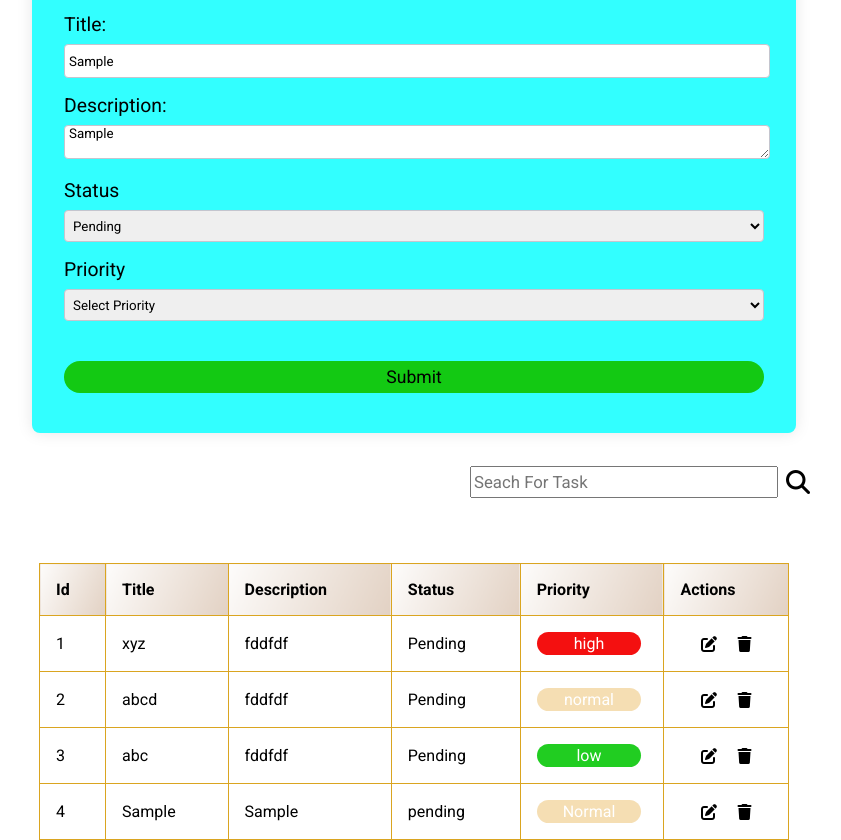
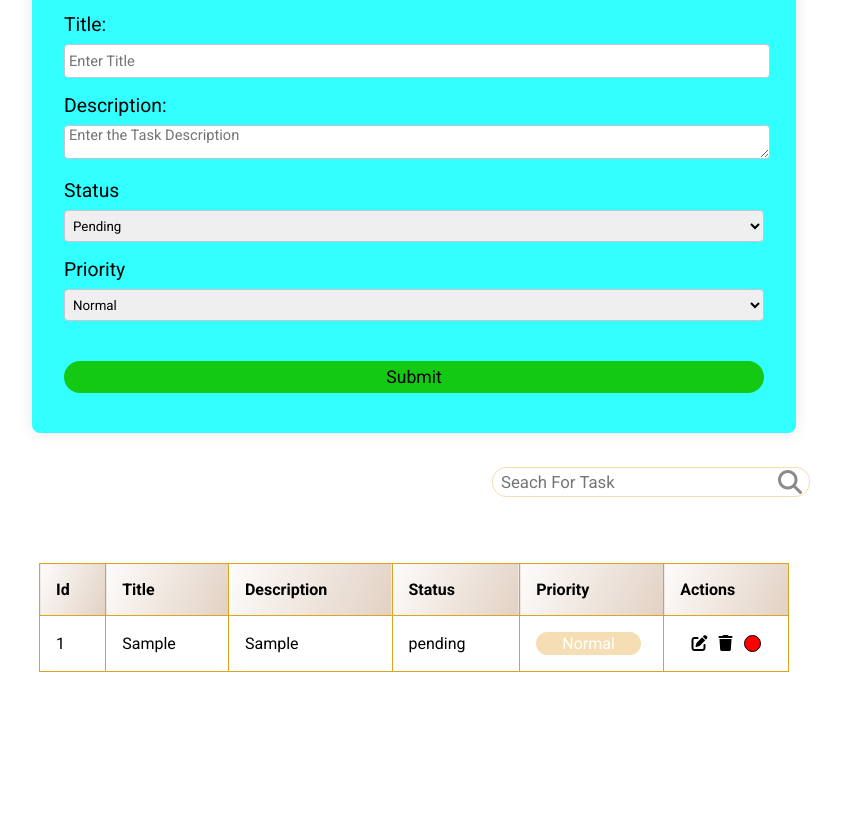
Before and after one commit to PravinPadalkar/Todo-List, a plain HTML site: page index.html in a window 1280 px wide. Both pictures are taken after typing "Sample", "Sample" into the empty fields and a click on the button "Submit". Shown: the part 101-941 px from the top of the page, without its empty margins (226-1067 px from the left). After the commit the page ends 816 px from the top, so only its background shows below. Drawn offline with Linux system fonts and the light colour scheme; a web font is replaced by a local one.

Commit message:
Add LocalStorage, Handle clear form

```diff
--- a/index.html
+++ b/index.html
@@ -4,7 +4,7 @@
     <meta charset="UTF-8" />
     <meta name="viewport" content="width=device-width, initial-scale=1.0" />
     <title>task 1</title>
-    <script type="module" src="script.js"></script>
+    <script defer src="script.js"></script>
     <link
       rel="stylesheet"
       href="https://cdnjs.cloudflare.com/ajax/libs/font-awesome/6.7.2/css/all.min.css"
@@ -42,15 +42,15 @@
 
           </div>
           <div class="input-group">
-            <label for="status">Status</label>
-            <select name="status" id="status">
+            <label for="status-input">Status</label>
+            <select  name="status" id="status-input">
               <option value="pending">Pending</option>
               <option value="completed">Completed</option>
             </select>
           </div>
           <div class="input-group">
-            <label for="priority">Priority</label>
-            <select name="priority" id="priority">
+            <label for="priority-input">Priority</label>
+            <select name="priority" id="priority-input">
               <option value="Normal" hidden>Select Priority</option>
               <option value="high">High</option>
               <option value="normal">Normal</option>
--- a/script.js
+++ b/script.js
@@ -1,43 +1,34 @@
-const tbody = document.querySelector(".tbody")
 const myForm  = document.querySelector('#taskForm')
 const titleInput = document.querySelector('#title')
 const descInput = document.querySelector('#description')
+const statusInput = document.querySelector('#status-input')
+const priorityInput = document.querySelector('#priority-input')
 const submitBtn = document.querySelector('.submit-btn')
+const tbody = document.querySelector(".tbody")
 const searchInput = document.querySelector('#Search')
+
 let isEditingId = null;
-let taskList = [
-  {
-    id: 1,
-    title: 'xyz',
-    description: "fddfdf",
-    status : 'Pending',
-    priority : 'high'
-  },
-  {
-    id: 2,
-    title: 'abcd',
-    description: "fddfdf",
-    status : 'Pending',
-    priority : 'normal'
-  },
-  {
-    id: 3,
-    title: 'abc',
-    description: "fddfdf",
-    status : 'Pending',
-    priority : 'low'
-  },
-];
-
+let taskList = JSON.parse(localStorage.getItem('data')) ?? []
 showData(taskList)
-
+//Storage utility Function
+const saveToLocalStorage=(list)=>{
+  localStorage.setItem('data',JSON.stringify(list))
+}
 //Delete Function
 const handleDelete= (id)=>{
-  console.log(id)
+  const res = confirm(`Do You To Delete Selected Task with ${id}?`)
+  if(res!='true') return
   taskList = taskList.filter((item)=> item.id!==id)
   showData(taskList)
+  saveToLocalStorage(taskList)
 }
 
+const clearForm=()=>{
+  titleInput.value = ""
+  descInput.value = ""
+  statusInput.value="pending"
+  priorityInput.value = "normal"
+}
 //edit Function
 const handleEdit = (id,title,description) =>{
   isEditingId = id;
@@ -72,20 +63,28 @@ myForm.addEventListener('submit',(e)=>{
     })
     submitBtn.innerHTML = 'Submit'
     showData(taskList)
+    isEditingId = null;
+    saveToLocalStorage(taskList)
+    clearForm()
     return
   }
   newEntry = {...newEntry , id: taskList.length+1}
   taskList.push(newEntry)
 
   showData(taskList)
+  saveToLocalStorage(taskList)
+  clearForm()
 })
 
 function showData(data){
   tbody.innerHTML = ""
   //For Empty Data Functionality
-  // if(data.length===0){
-  //   tbody.innerHTML
-  // }
+  if(data.length===0){
+    const messageDiv = document.createElement('div');
+    messageDiv.innerHTML = `<h2>No Data Found......<h2/>`
+    messageDiv.classList.add('message')
+    tbody.append(messageDiv)
+  }
   data.map(({id,title,description,status,priority})=>{
     const tr = document.createElement('tr')
     const content =`<td>${id}</td>
@@ -96,7 +95,8 @@ function showData(data){
             <td>
               <div class='icons'>
               <i class="fas fa-edit edit-icon"></i>
-                <i class="fa fa-trash delete-icon " aria-hidden="true data-${id}"></i>
+              <i class="fa fa-trash delete-icon " aria-hidden="true data-${id}"></i>
+              <div class="status ${(status=="completed"?"completed":"pending")}" > </div>
               </div>
             </td>`
             tr.innerHTML = content;
--- a/styles.css
+++ b/styles.css
@@ -83,19 +83,26 @@ body{
     align-items: center;
     height: 30px;
     padding: 2px 4px;
-    border-radius: 4px;
+    border-radius: 16px;
     gap: 8px;
+    position: relative;
 }
 
 .search-section input{
-    padding: 2px 2px;
+    padding: 2px 8px;
     width: 300px;
     height: 24px;
     font-size: 1.05em;
+    border-radius: 14px;
 
+    outline: none;
+    border: 0.5px solid wheat;
 }
 .search-section .search-icon{
     cursor: pointer;
+    color: rgb(141, 139, 137);
+    position: absolute;
+    margin-right: 8px;
 }
 /* table Section */
 .table-section{
@@ -144,3 +151,21 @@ body{
     text-align : left;
 
 }
+
+
+.message{
+    margin-top: 20px;
+    text-align: center
+}
+.completed{
+    background-color: green;
+}
+.pending{
+    background-color: red;
+}
+.status{
+    border: 1px solid black;
+    width: 15px;
+    height: 15px;
+    border-radius: 50%;
+}
```
